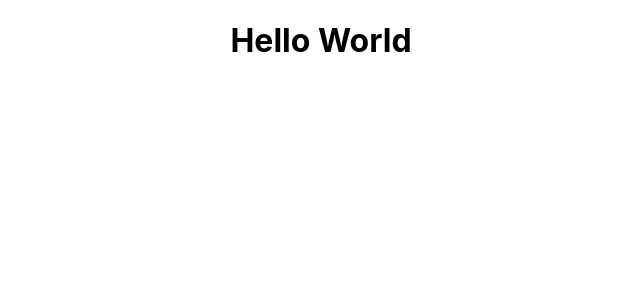
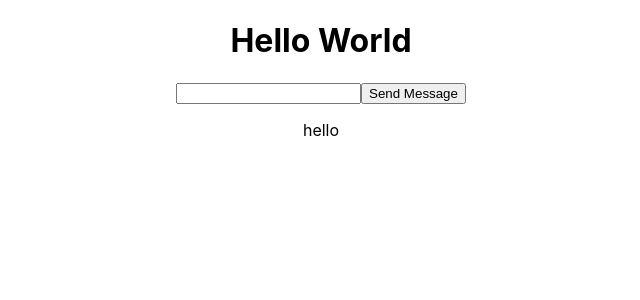
Before and after one commit to aybuddy/100ReactWebsites_8, a React (Create React App) app: page / in a window 1280 px wide. Shown: the top 300 px of the page, without its empty margins (319-959 px from the left). Built offline with nearby package versions, Linux system fonts and the light colour scheme.

Commit message:
Add logic to accept input and display messages

```diff
--- a/src/App.js
+++ b/src/App.js
@@ -1,10 +1,35 @@
-import React from 'react';
+import React, { useState } from 'react';
 import './App.css';
 
 function App() {
+  const [input, setInput] = useState('');
+  const [messages, setMessages] = useState(['hello']);
+
+  console.log(input);
+  console.log(messages);
+
+  const sendMessage = (event) => {
+    event.preventDefault();
+    // logic for sending message
+    setMessages([...messages, input]);
+    setInput('');
+  };
+
   return (
     <div className='App'>
       <h1>Hello World</h1>
+      <form action=''>
+        <input
+          value={input}
+          onChange={(event) => setInput(event.target.value)}
+        />
+        <button type='submit' onClick={sendMessage}>
+          Send Message
+        </button>
+      </form>
+      {messages.map((message) => (
+        <p>{message}</p>
+      ))}
     </div>
   );
 }
```
